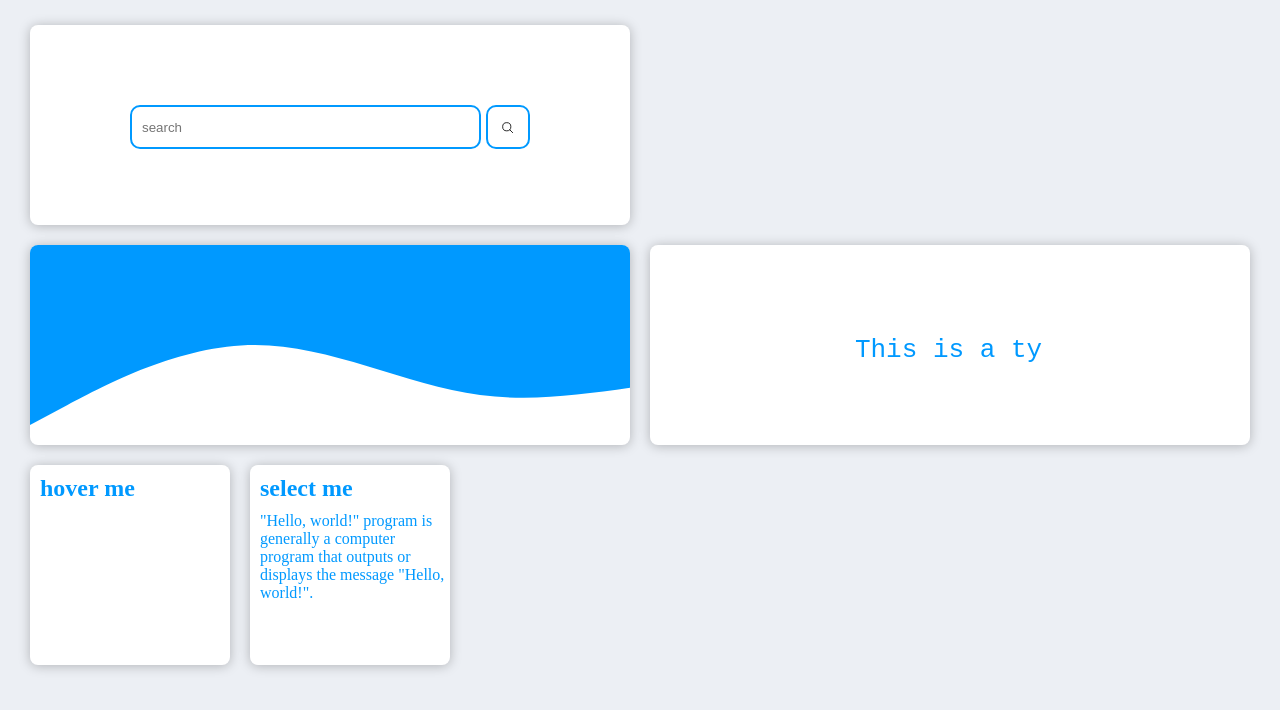
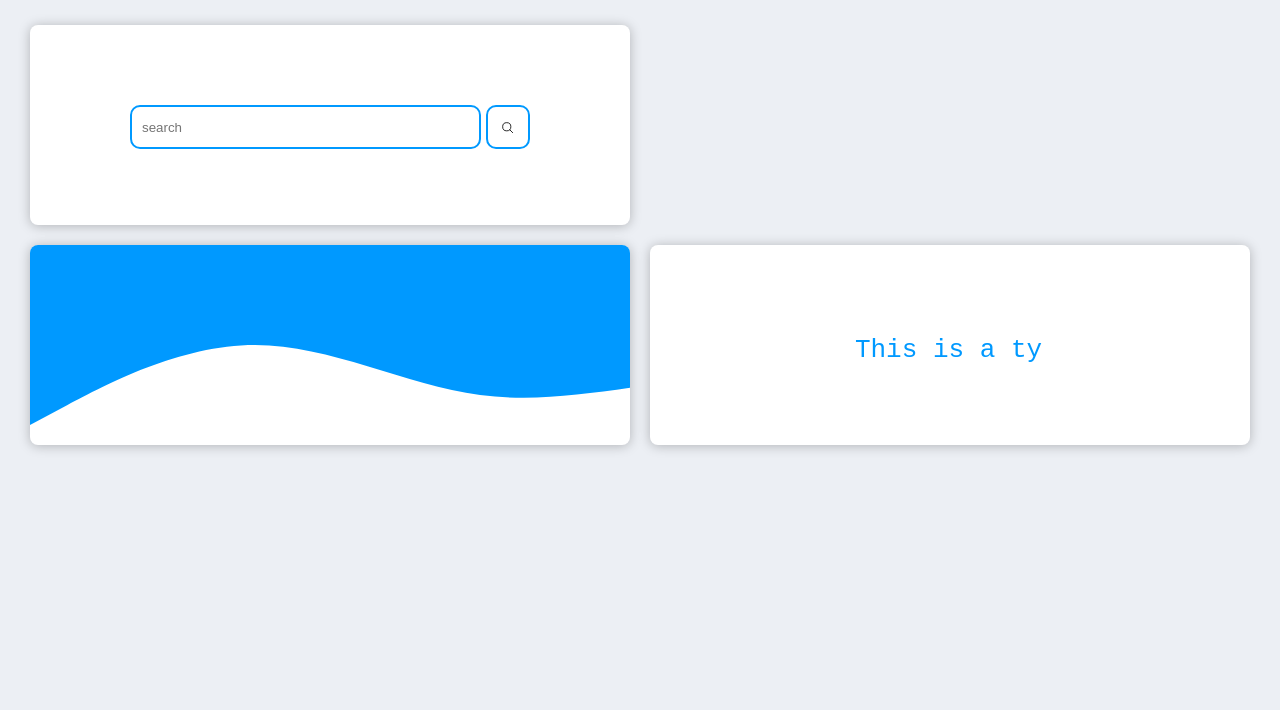
Before and after one commit to applemango/css-sample, a plain HTML site: page index.html in a window 1280 px wide. Drawn offline with nearby package versions, Linux system fonts and the light colour scheme; a web font is replaced by a local one.

Commit message:
2022/04/23

```diff
--- a/index.html
+++ b/index.html
@@ -85,7 +85,7 @@
 
       </div>
       <!--<h1 style="width: 60px;">tips</h1>-->
-      <div class="card_list">
+      <!--<div class="card_list">
         <div id="card_n-3" class="card_main cursor_emoji">
           <h6>hover me</h6>
         </div>
@@ -98,7 +98,7 @@
           <h6>select me</h6>
           <p>"Hello, world!" program is generally a computer program that outputs or displays the message "Hello, world!".</p>
         </div>
-      </div>
+      </div>-->
     </div>
     <script src="main.js"></script>
   </body>
```
Also changed, not shown: css/item.css (line endings or trailing spaces).
